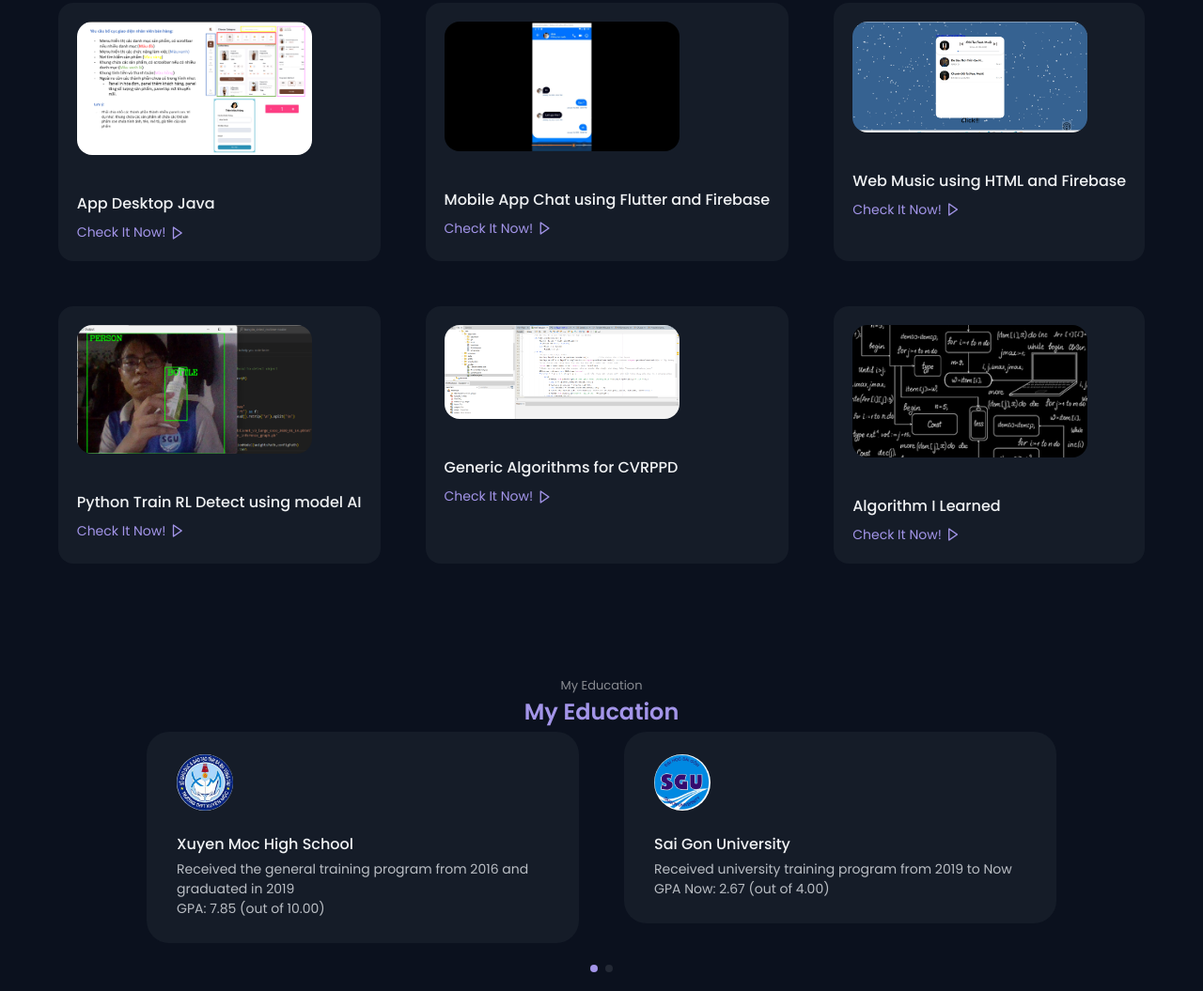
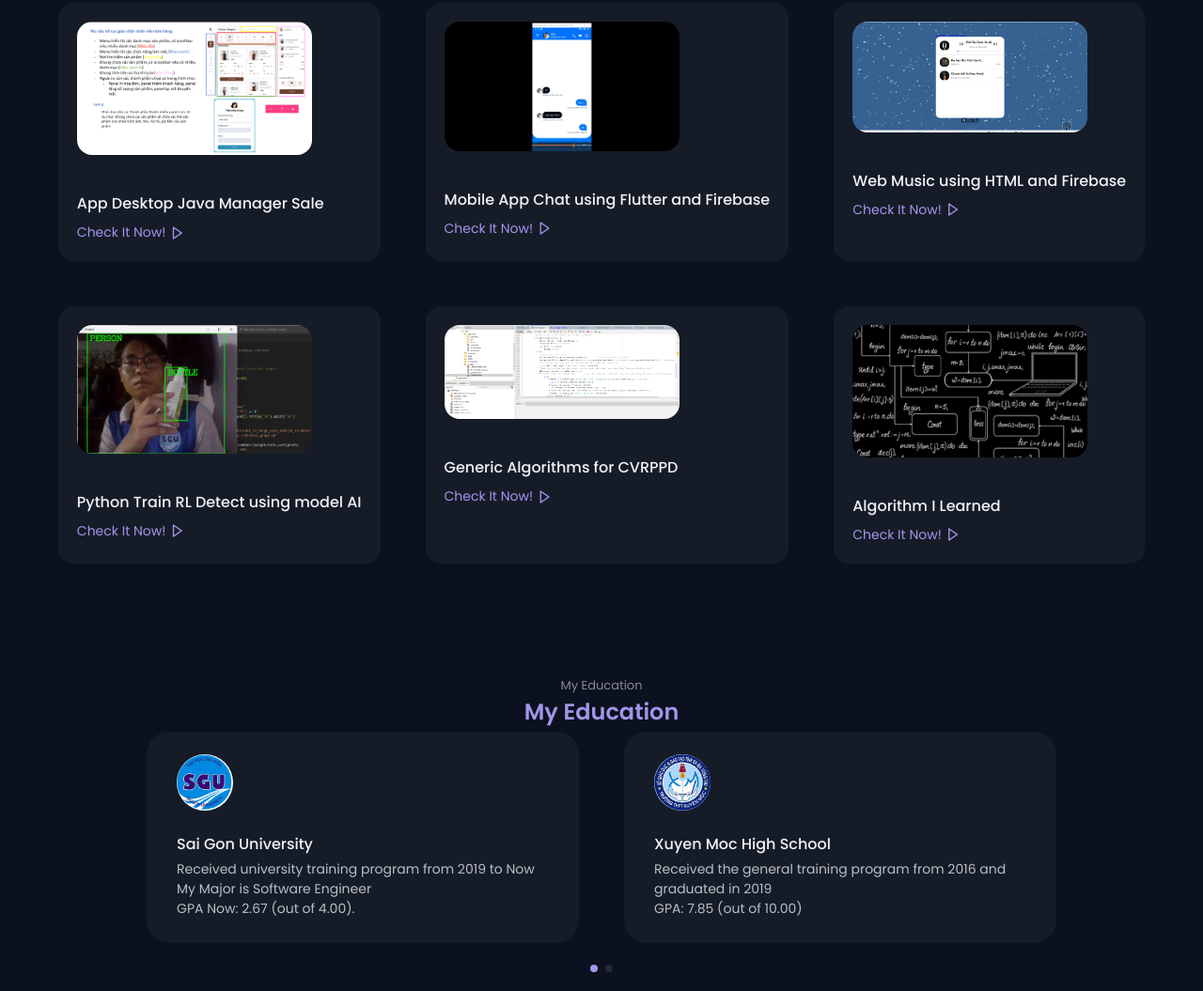
Before and after one commit to kidcher1412/kidcher1412.github.com, a plain HTML site: page index.html in a window 1280 px wide. Shown: the part 2979-4034 px from the top of the page at 94% size. Drawn offline with nearby package versions, Linux system fonts and the light colour scheme.

Commit message:
uodate index

```diff
--- a/index.html
+++ b/index.html
@@ -642,9 +642,9 @@
                 <div class="work__card mix app">
                     <img src="assets/img/appjava.png" alt="" class="work__img">
 
-                    <h3 class="work__title">App Desktop Java</h3>
+                    <h3 class="work__title">App Desktop Java Manager Sale</h3>
 
-                    <a href="https://github.com/kidcher1412/winform-quan-li-danh-sach-hoc-sinh" class="work__button">
+                    <a href="https://github.com/kidcher1412/OOAD" class="work__button">
                         Check It Now! <i class='bx bx-right-arrow work__icon'></i>
                     </a>
                 </div>
@@ -709,22 +709,23 @@
             <div class="testimonial__container container swiper">
                 <div class="swiper-wrapper">
                     <div class="testimonial__card swiper-slide">
+                        <img src="assets/img/logoUniversity.jpg" alt="" class="testimonial__img">
+
+                        <h3 class="testimonial__name">Sai Gon University</h3>
+                        <p class="testimonial__description">
+                            Received university training program from 2019 to Now <br />
+                            My Major is Software Engineer<br />
+                            GPA Now: 2.67 (out of 4.00).
+                        </p>
+                    </div>
+
+                    <div class="testimonial__card swiper-slide">
                         <img src="assets/img/logoHighSchool.jpg" alt="" class="testimonial__img">
 
                         <h3 class="testimonial__name">Xuyen Moc High School</h3>
                         <p class="testimonial__description">
                             Received the general training program from 2016 and graduated in 2019 <br/>
                             GPA: 7.85 (out of 10.00)
-                        </p>
-                    </div>
-
-                    <div class="testimonial__card swiper-slide">
-                        <img src="assets/img/logoUniversity.jpg" alt="" class="testimonial__img">
-
-                        <h3 class="testimonial__name">Sai Gon University</h3>
-                        <p class="testimonial__description">
-                            Received university training program from 2019 to Now <br/>
-                            GPA Now: 2.67 (out of 4.00)
                         </p>
                     </div>
 
```
